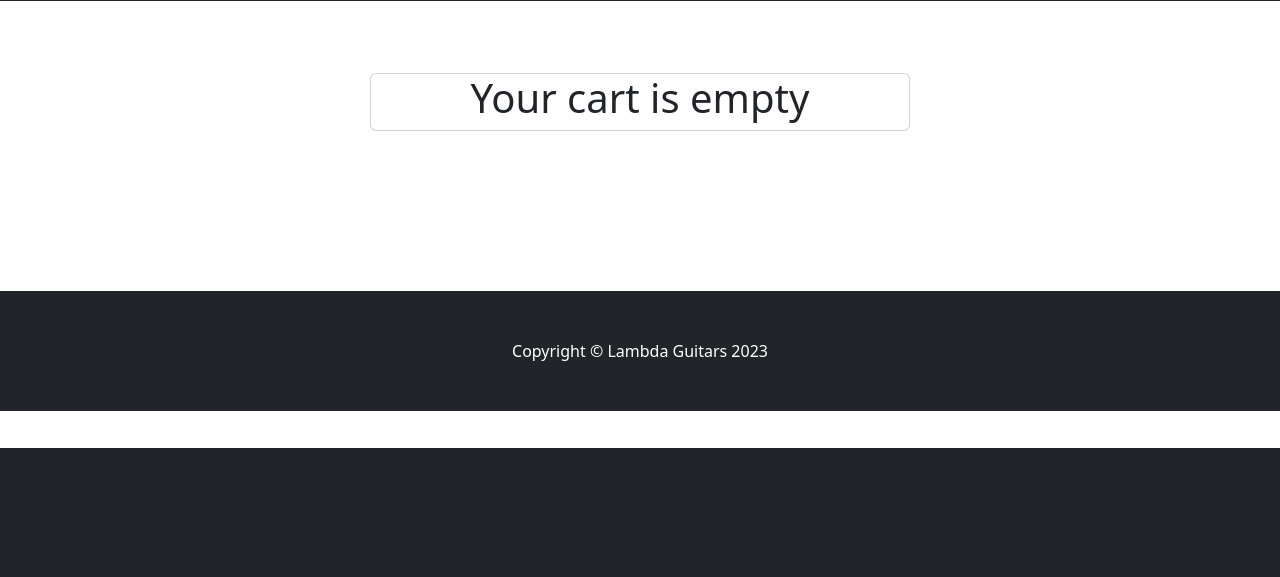
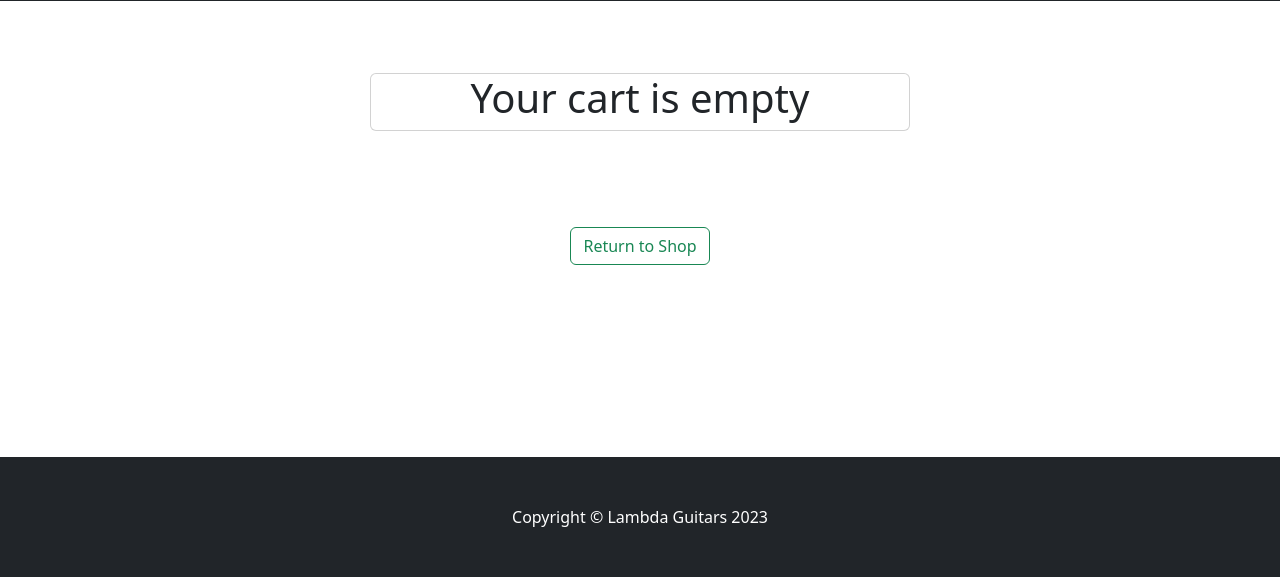
Before and after one commit to jburky15/django-ecommerce, a Django app: page /cart/ in a window 1280 px wide. Shown: the part 352-929 px from the top of the page. Before the commit the page ends 800 px from the top, so only its background shows below. Run offline with Django 5.2, Linux system fonts and the light colour scheme.

Commit message:
Added a button to return to shop when cart is empty

```diff
--- a/cart/templates/cart_details.html
+++ b/cart/templates/cart_details.html
@@ -51,9 +51,10 @@
       </center>
       {% else %}
         <center>
-          <div class="card mb-3 mt-5" style="max-width: 540px;">
+          <div class="card mb-5 mt-5" style="max-width: 540px;">
             <h1>Your cart is empty</h1>
           </div>
+          <button type="button" class="btn btn-outline-success mt-5 mb-5"><a class="dropdown-item" href="{% url 'all_products' %}">Return to Shop</a></button>
         </center>
       {% endif %}
     </div>
```
